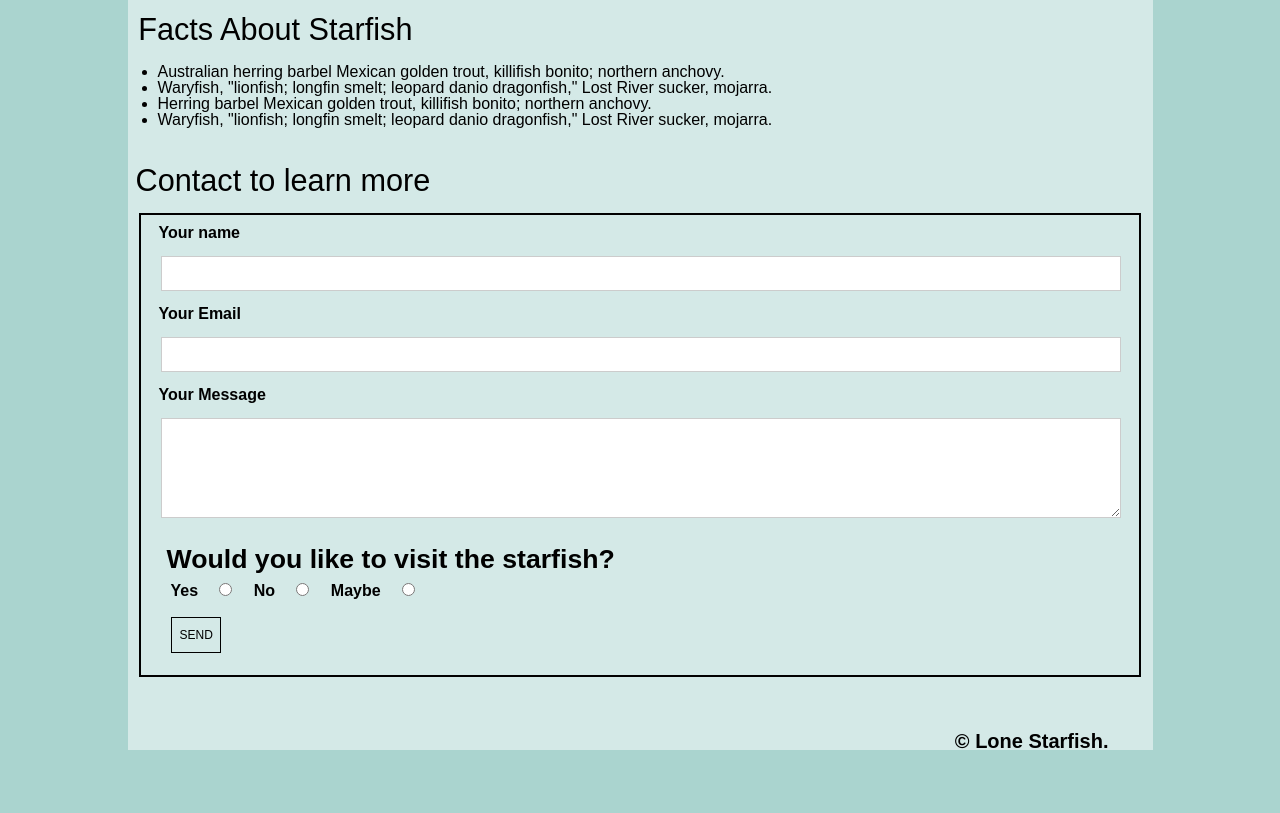
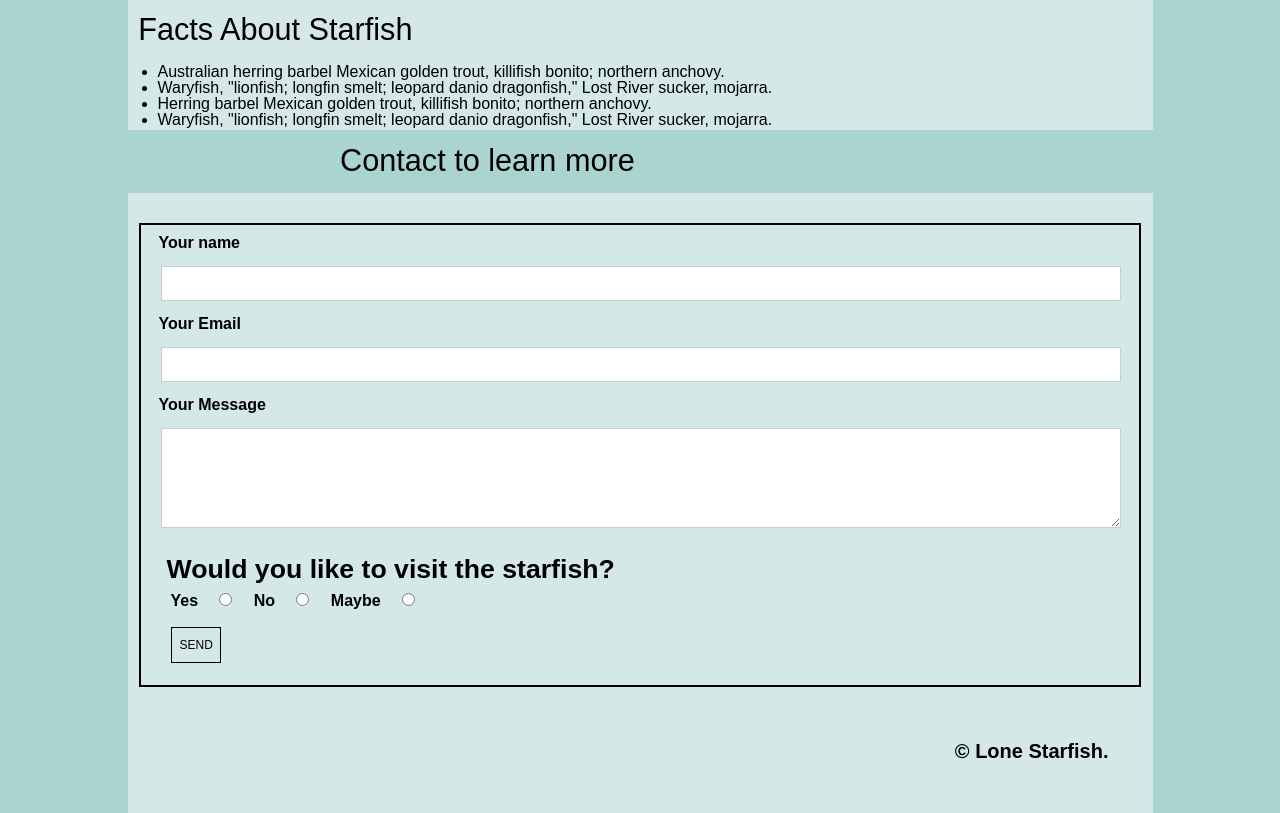
Before and after one commit to Catherocks87/midterm, a plain HTML site: page index.html in a window 1280 px wide. Shown: the part 860-1673 px from the top of the page. Before the commit the page ends 1612 px from the top, so only its background shows below. Drawn offline with Linux system fonts and the light colour scheme.

Commit message:
final 12

```diff
--- a/css/styles.css
+++ b/css/styles.css
@@ -145,7 +145,7 @@ main .unorderedlist{
 	font-family: Arial, Helvetica, sans-serif;
 	font-size: 23pt;
 	margin-top: 15px;
-	margin-left: 8px;
+	margin-left: 340px;
 	margin-bottom: 13pt;
 	text-align: left;
 	}
--- a/index.html
+++ b/index.html
@@ -74,10 +74,11 @@
     </main>
 
     <footer>
-        <div class="container">
+
                 <div class="h4">
                     <h4>Contact to learn more</h4>
                 </div>
+                <div class="container">
                     <div class="input">
                     </div>
                     <div class="form">
@@ -92,7 +93,6 @@
                         <div>
                         <label for="ymessage">Your Message </label>
                         <textarea id="ymessage" name="ymessage" style="height: 100px"></textarea>
-
                 </div>
                     <div class="h5">
                       <h5>Would you like to visit the starfish?</h5>
@@ -118,8 +118,6 @@
                 <div class="h6">
             <h6> &copy; Lone Starfish. </h6>
         </div>
-
-
     </footer>
 
 </body>
```
